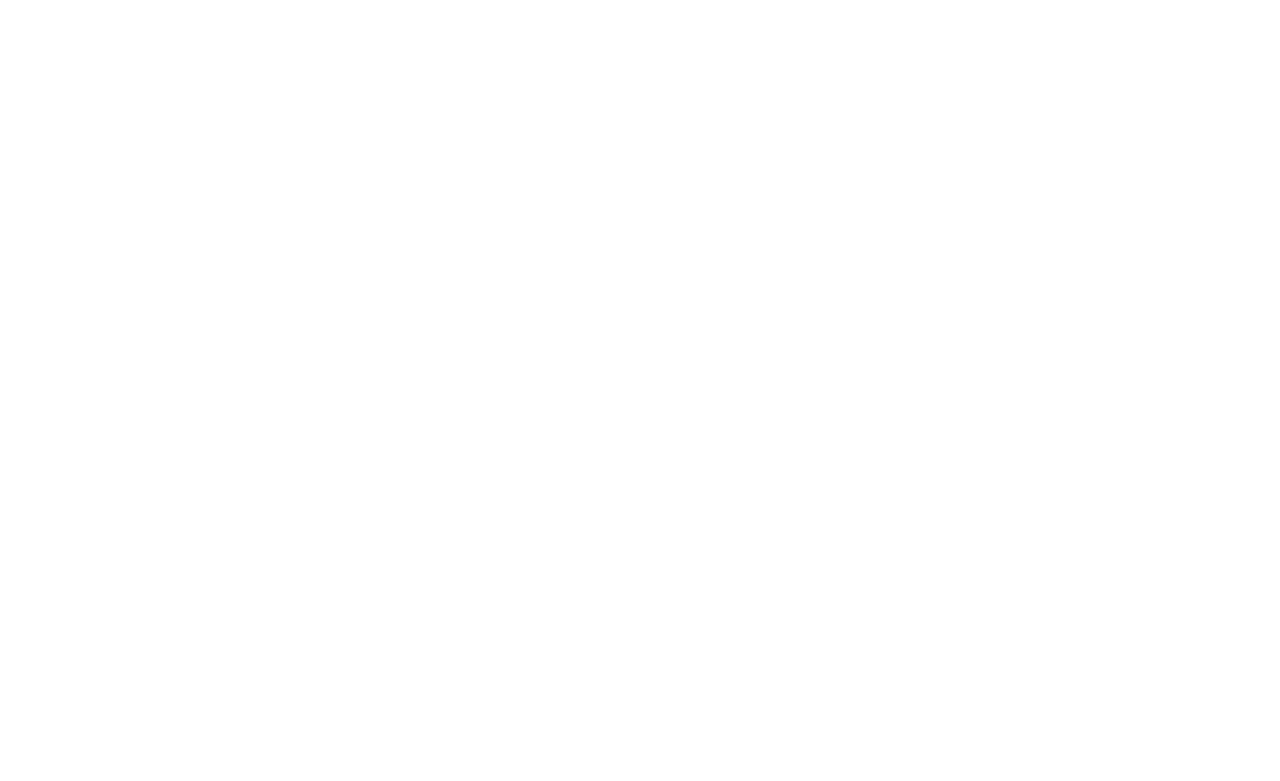
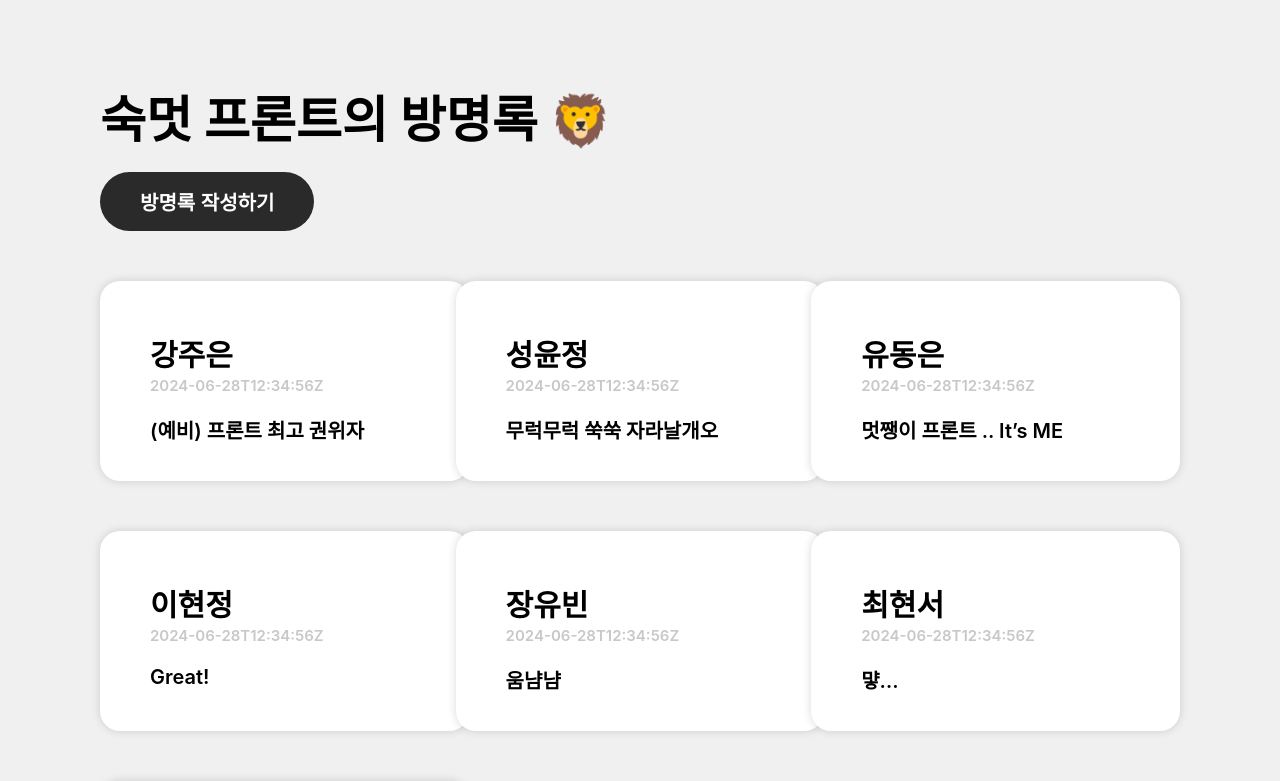
Before and after one commit to Likelion-at-SMWU-12th/SeongYunJung, a React (Create React App) app in the folder hw_frontend_week06/: page / in a window 1280 px wide. Shown: the top 781 px of the page. Built offline with nearby package versions, Linux system fonts and the light colour scheme.

Commit message:
[Add] pages, components 파일들 내용 생성(#37)

```diff
--- a/hw_frontend_week06/src/App.js
+++ b/hw_frontend_week06/src/App.js
@@ -1,7 +1,34 @@
+import { Routes, Route, useNavigate } from "react-router-dom";
 import "./App.css";
+import styled from "styled-components";
+import CommentPage from "./pages/CommentPage";
+import WritePage from "./pages/WritePage";
+import DetailPage from "./pages/DetailPage";
 
 function App() {
-  return <div></div>;
+  const navigate = useNavigate();
+  return (
+    <Wrapper>
+      <Title onClick={() => navigate("/")}>숙멋 프론트의 방명록 🦁</Title>
+      <Routes>
+        <Route path="/" element={<CommentPage />} />
+        <Route path="/write" element={<WritePage />} />
+        <Route path="/comment/:id" element={<DetailPage />} />
+      </Routes>
+    </Wrapper>
+  );
 }
 
 export default App;
+
+const Wrapper = styled.div`
+  padding: 80px 100px;
+  width: calc(100vw - 200px);
+  background-color: #f0f0f0;
+  min-height: 100vh;
+`;
+const Title = styled.div`
+  font-size: 50px;
+  font-weight: bolder;
+  cursor: pointer;
+`;
--- /dev/null
+++ b/hw_frontend_week06/src/components/Button.jsx
@@ -0,0 +1,26 @@
+import React from "react";
+import styled from "styled-components";
+
+const Button = ({ txt, onBtnClick, fontSize }) => {
+  return (
+    <ButtonBox onClick={onBtnClick} fontSize={fontSize}>
+      {txt || "버튼"}
+    </ButtonBox>
+  );
+};
+
+export default Button;
+
+const ButtonBox = styled.button`
+  padding: 15px 40px;
+  background-color: #2a2a2a;
+  border-radius: 30px;
+  border: none;
+  color: white;
+  font-weight: 700;
+  cursor: pointer;
+  font-size: ${(props) => props.fontSize || "20px"};
+  &:hover {
+    background-color: #f0873e;
+  }
+`;
--- /dev/null
+++ b/hw_frontend_week06/src/components/Comment.jsx
@@ -0,0 +1,104 @@
+import React from "react";
+import { useNavigate } from "react-router-dom";
+import styled from "styled-components";
+
+let dummy = [
+  {
+    id: "1",
+    author: "강주은",
+    comment: "(예비) 프론트 최고 권위자",
+    timestamp: "2024-06-28T12:34:56Z",
+  },
+  {
+    id: "2",
+    author: "성윤정",
+    comment: "무럭무럭 쑥쑥 자라날개오",
+    timestamp: "2024-06-28T12:34:56Z",
+  },
+  {
+    id: "3",
+    author: "유동은",
+    comment: "멋쨍이 프론트 .. It’s ME",
+    timestamp: "2024-06-28T12:34:56Z",
+  },
+  {
+    id: "4",
+    author: "이현정",
+    comment: "Great!",
+    timestamp: "2024-06-28T12:34:56Z",
+  },
+  {
+    id: "5",
+    author: "장유빈",
+    comment: "움냠냠",
+    timestamp: "2024-06-28T12:34:56Z",
+  },
+  {
+    id: "6",
+    author: "최현서",
+    comment: "먛…",
+    timestamp: "2024-06-28T12:34:56Z",
+  },
+  {
+    id: "7",
+    author: "이예지",
+    comment:
+      "이렇게하고싶은말이너무많아서말이길어지면당연히텍스트영역이넓어지고보기에이쁘지가않겠죠그래서css로깔끔하게바꿔주려고합니다",
+    timestamp: "2024-06-28T12:34:56Z",
+  },
+];
+
+const Comment = () => {
+  const navigate = useNavigate();
+  return (
+    <>
+      {dummy.map((comment) => (
+        <CommentBox onClick={() => navigate(`/comment/${comment.id}`)}>
+          <Author>{comment.author}</Author>
+          <Time>{comment.timestamp}</Time>
+          <CommentTxt>{comment.comment}</CommentTxt>
+        </CommentBox>
+      ))}
+    </>
+  );
+};
+
+export default Comment;
+
+const CommentBox = styled.div`
+  width: 100%;
+  height: 100px;
+  margin-bottom: 50px;
+  box-shadow: 0 0 10px rgba(0, 0, 0, 0.15);
+  border-radius: 20px;
+  padding: 50px;
+  background-color: white;
+  &:hover {
+    cursor: pointer;
+    color: #f0873e;
+    box-shadow: 0 0 10px rgba(238, 110, 67, 0.727);
+    background-color: #fef5f0;
+    > span {
+      color: #ffcca8;
+    }
+  }
+`;
+const Author = styled.div`
+  font-size: 30px;
+  font-weight: 700;
+`;
+const Time = styled.span`
+  font-size: 15px;
+  color: #c8c8c8;
+  font-weight: 600;
+  margin-top: 5px;
+`;
+const CommentTxt = styled.div`
+  font-size: 20px;
+  font-weight: 600;
+  margin-top: 20px;
+  overflow: hidden;
+  white-space: nowrap;
+  text-overflow: ellipsis;
+  word-break: break-all;
+`;
--- /dev/null
+++ b/hw_frontend_week06/src/pages/CommentPage.js
@@ -0,0 +1,30 @@
+import React from "react";
+import styled from "styled-components";
+import Comment from "../components/Comment";
+import Button from "../components/Button";
+import { useNavigate } from "react-router-dom";
+
+const CommentPage = () => {
+  const navigate = useNavigate();
+  return (
+    <Wrapper>
+      <Button txt={"방명록 작성하기"} onBtnClick={() => navigate("/write")} />
+      <CommentWrapper>
+        <Comment />
+      </CommentWrapper>
+    </Wrapper>
+  );
+};
+
+export default CommentPage;
+
+const Wrapper = styled.div`
+  margin-top: 20px;
+`;
+const CommentWrapper = styled.div`
+  margin-top: 50px;
+  display: grid;
+  grid-template-columns: repeat(3, 21vw);
+  justify-content: space-between;
+  padding: 0 100px 0 0;
+`;
--- /dev/null
+++ b/hw_frontend_week06/src/pages/DetailPage.js
@@ -0,0 +1,64 @@
+import React from "react";
+import styled from "styled-components";
+import Button from "../components/Button";
+import { useNavigate } from "react-router-dom";
+
+const DetailPage = () => {
+  const navigate = useNavigate();
+  return (
+    <Wrapper>
+      <Button txt={"방명록 작성하기"} onBtnClick={() => navigate("/write")} />
+      <DetailWrapper>
+        <DetailDiv>
+          <Author>이예지</Author>
+          <Time>2024-06-28T12:34:56Z</Time>
+          <Comment>하이</Comment>
+          <BtnLine>
+            <Button txt={"수정"} fontSize={"30px"} />
+            <Button txt={"삭제"} fontSize={"30px"} />
+          </BtnLine>
+        </DetailDiv>
+      </DetailWrapper>
+    </Wrapper>
+  );
+};
+
+export default DetailPage;
+
+const Wrapper = styled.div`
+  margin-top: 20px;
+`;
+const DetailWrapper = styled.div`
+  width: calc(100% - 200px);
+  height: fit-content;
+  background-color: white;
+  border-radius: 20px;
+  padding: 100px;
+  box-shadow: 0 0 10px rgba(0, 0, 0, 0.15);
+  margin-top: 50px;
+  display: flex;
+  align-items: center;
+  justify-content: center;
+  text-align: center;
+`;
+const DetailDiv = styled.div``;
+const Author = styled.div`
+  font-size: 50px;
+  font-weight: 700;
+`;
+const Time = styled.div`
+  color: #c8c8c8;
+  font-weight: 600;
+  font-size: 30px;
+`;
+const Comment = styled.div`
+  font-size: 40px;
+  font-weight: 700;
+  margin: 50px 0;
+`;
+const BtnLine = styled.div`
+  display: flex;
+  justify-content: center;
+  align-items: center;
+  gap: 0 20px;
+`;
--- /dev/null
+++ b/hw_frontend_week06/src/pages/WritePage.js
@@ -0,0 +1,85 @@
+import React, { useState } from "react";
+import styled from "styled-components";
+import Button from "../components/Button";
+
+const WritePage = () => {
+  const [author, setAuthor] = useState("");
+  const [comment, setComment] = useState("");
+
+  const onChangeAuthor = (e) => {
+    setAuthor(e.target.value);
+  };
+  const onChangeComment = (e) => {
+    setComment(e.target.value);
+  };
+  return (
+    <Wrapper>
+      <InputTitle>이름</InputTitle>
+      <StyledInput
+        placeholder="이름을 입력해주세요."
+        value={author}
+        onChange={onChangeAuthor}
+      />
+      <InputTitle>내용</InputTitle>
+      <StyledTxtarea
+        placeholder="방명록 내용을 입력해주세요."
+        value={comment}
+        onChange={onChangeComment}
+      />
+      <BtnDiv>
+        <Button txt={"작성하기"} />
+      </BtnDiv>
+    </Wrapper>
+  );
+};
+
+export default WritePage;
+
+const Wrapper = styled.div`
+  margin-top: 50px;
+  //padding: 0 100px 0 0;
+`;
+const InputTitle = styled.div`
+  font-size: 30px;
+  font-weight: 700;
+`;
+const StyledInput = styled.input`
+  border: none;
+  outline: none;
+  background-color: white;
+  padding: 10px 30px;
+  border-radius: 15px;
+  width: 300px;
+  height: 50px;
+  font-size: 18px;
+  font-weight: 700;
+  margin: 10px 0 30px 0;
+  &::placeholder {
+    color: #acacac;
+    font-weight: 700;
+  }
+`;
+const StyledTxtarea = styled.textarea`
+  border: none;
+  outline: none;
+  width: calc(100% - 60px);
+  height: 200px;
+  background-color: white;
+  padding: 30px;
+  border-radius: 15px;
+  font-size: 18px;
+  font-weight: 700;
+  margin-top: 10px;
+  resize: none;
+  &::placeholder {
+    color: #acacac;
+    font-weight: 700;
+  }
+`;
+const BtnDiv = styled.div`
+  margin-top: 50px;
+  display: flex;
+  > Button {
+    margin-left: auto;
+  }
+`;
```
